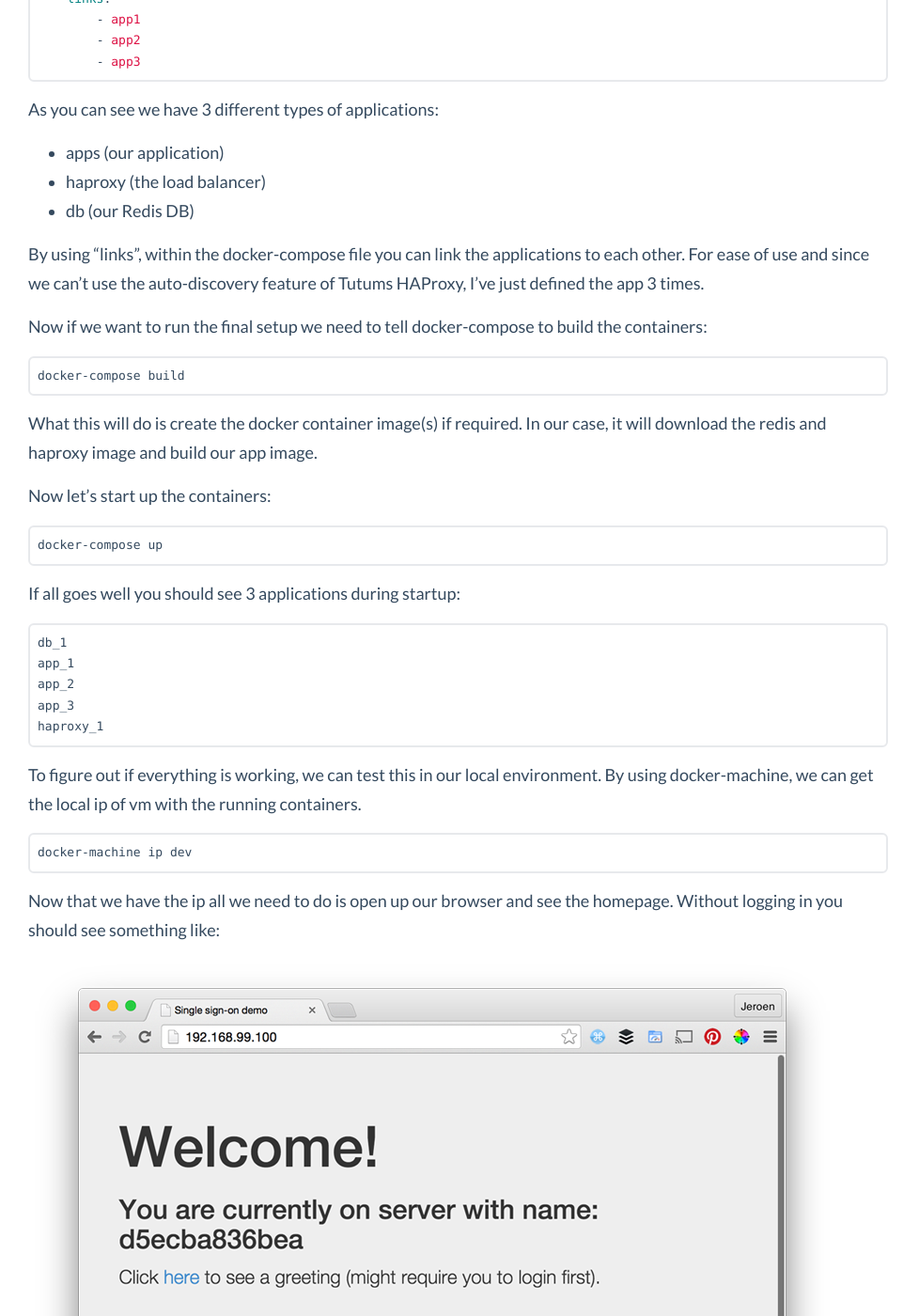
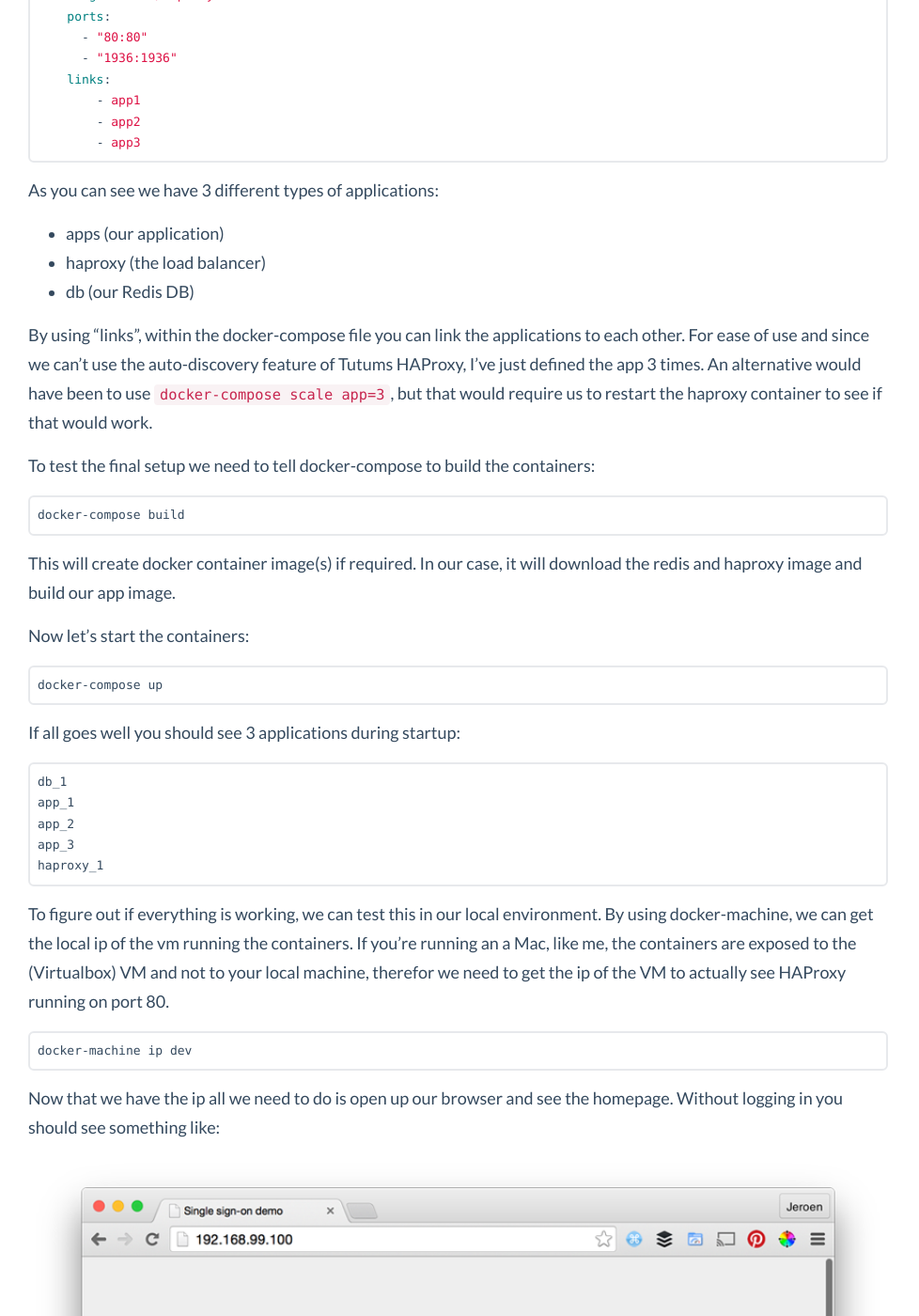
Before and after one commit to jreijn/jreijn.github.com, a Jekyll site: the page built from _posts/2015-09-15-testing-session-replication-with-docker-compose-redis-spring-session.md, in a window 1280 px wide and 1400 px high, scrolled down 6057 px. Shown: the whole window at 94% size, without its empty margins (0-978 px from the left). Built offline with Jekyll 4.4.1, drawn with Linux system fonts in a browser that asks for light colours; Markdown is read by kramdown in place of the engine named in the settings; comment, search, counter and statistics services are not loaded; some of the changed text lies outside the part shown.

Commit message:
Improve mobile experience for images and updated the post a little

````diff
--- a/_posts/2015-09-15-testing-session-replication-with-docker-compose-redis-spring-session.md
+++ b/_posts/2015-09-15-testing-session-replication-with-docker-compose-redis-spring-session.md
@@ -196,17 +196,17 @@ As you can see we have 3 different types of applications:
 + haproxy (the load balancer)
 + db (our Redis DB)
 
-By using "links", within the docker-compose file you can link the  applications to each other. For ease of use and since we can't use the auto-discovery feature of Tutums HAProxy, I've just defined the app 3 times.
+By using "links", within the docker-compose file you can link the  applications to each other. For ease of use and since we can't use the auto-discovery feature of Tutums HAProxy, I've just defined the app 3 times. An alternative would have been to use ``docker-compose scale app=3``, but that would require us to restart the haproxy container to see if that would work.
 
-Now if we want to run the final setup we need to tell docker-compose to build the containers:
+To test the final setup we need to tell docker-compose to build the containers:
 
 ```
 docker-compose build
 ```
 
-What this will do is create the docker container image(s) if required. In our case, it will download the redis and haproxy image and build our app image.
+This will create docker container image(s) if required. In our case, it will download the redis and haproxy image and build our app image.
 
-Now let's start up the containers:
+Now let's start the containers:
 
 ```
 docker-compose up
@@ -222,7 +222,7 @@ app_3
 haproxy_1
 ```
 
-To figure out if everything is working, we can test this in our local environment. By using docker-machine, we can get the local ip of vm with the running containers.
+To figure out if everything is working, we can test this in our local environment. By using docker-machine, we can get the local ip of the vm running the containers. If you're running an a Mac, like me, the containers are exposed to the (Virtualbox) VM and not to your local machine, therefor we need to get the ip of the VM to actually see HAProxy running on port 80.
 
 ```
 docker-machine ip dev
@@ -232,10 +232,12 @@ Now that we have the ip all we need to do is open up our browser and see the hom
 
 ![Homescreen](/assets/docker-spring-session/welcome-screen.png)
 
-Now if you would request the URL with curl or an anonymous browser you should see the server/node id shift. Now after we login we should still see the welcome message, but now also with the node name an server id.
+If you would request the URL with curl or an anonymous browser a couple of times, you should see the server/container id shift. After the login we should still see the welcome message, but now also with the username and server id. By refreshing the page a couple of times you will see we shift to the application running on a different container, but are still logged in.
 
 ![Hello screen](/assets/docker-spring-session/hello-user.png)
 
 
 ## Summary
-As you can see it's pretty straight-forward to set up session replication with Docker, Spring Session and Redis. It's really easy to test with Docker Compose. The source code for this project can be found on [Github](https://github.com/jreijn/spring-session-docker-demo).
+As you can see it's pretty straight-forward to test session replication with Docker, Spring Session and Redis. It's easy to setup the environment with Docker and Docker Compose. The amount of existing container images can drastically reduce the time required to do a proper setup.
+
+For those of you interested in the source code of this project, it can be found on [Github](https://github.com/jreijn/spring-session-docker-demo).
--- a/css/main.css
+++ b/css/main.css
@@ -7,6 +7,10 @@ h3,.h3 {font-size: 30px;}
 h4,.h4 {font-size: 24px;}
 h5,.h5 {font-size: 20px;}
 h6,.h6 {font-size: 18px;}
+
+img {
+  width:100%;
+}
 
 .left {
     padding-top: 10px;
````
